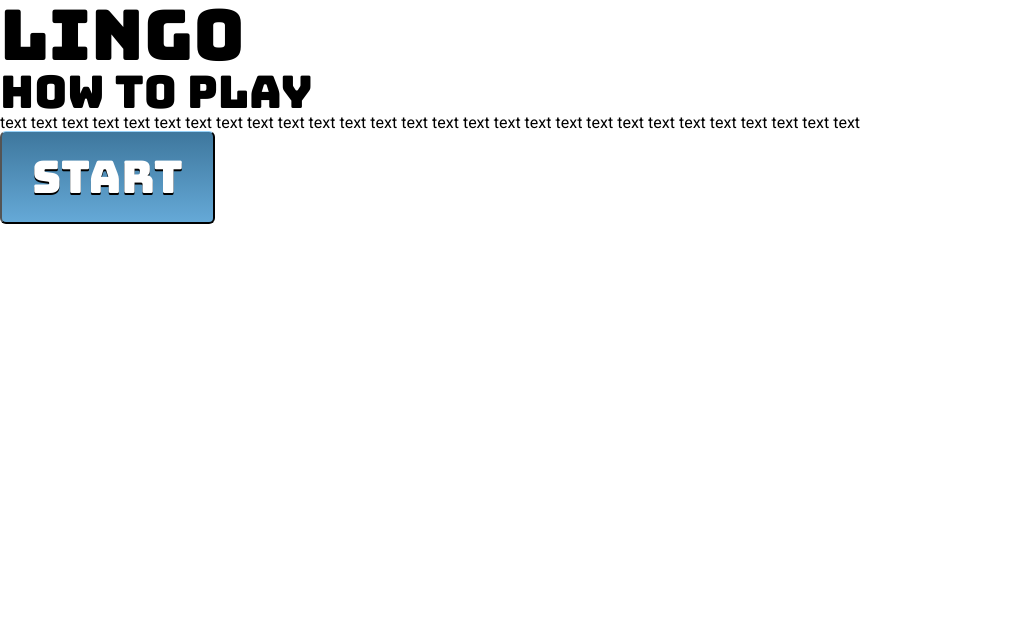
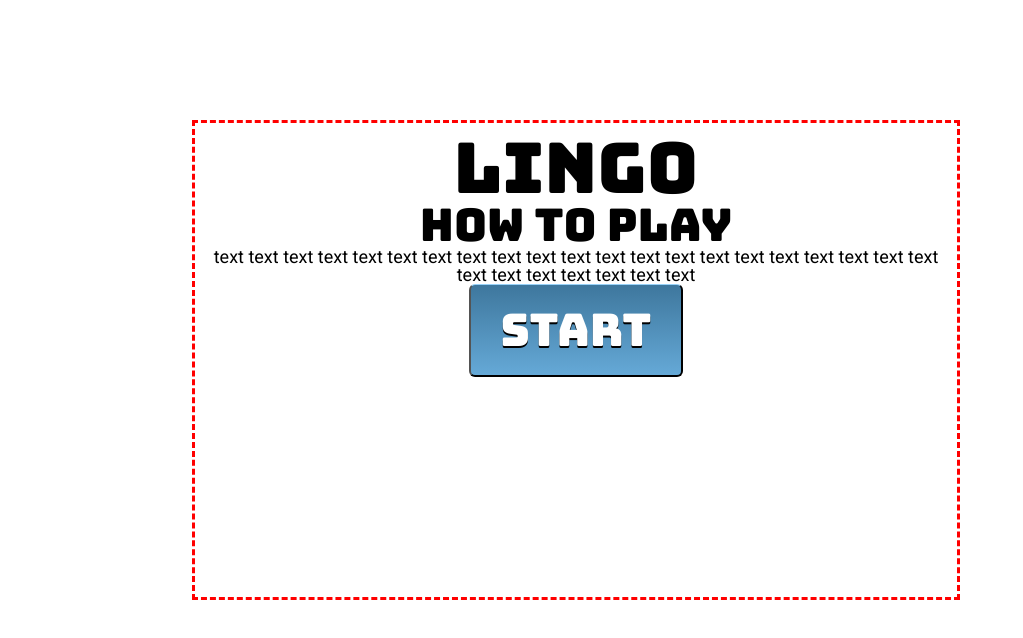
Before and after one commit to adam-rice/Lingo, a website built with webpack: page index.html in a window 1280 px wide. Shown: the whole page, without its empty margins (0-1023 px from the left). Built offline with nearby package versions, Linux system fonts and the light colour scheme.

Commit message:
section sizing

```diff
--- a/lib/styles.css
+++ b/lib/styles.css
@@ -1,15 +1,22 @@
-body {
+section {
   font-family: 'Roboto', sans-serif;
+  font-size: 18px;
+  margin: 15vh 15vw;
+  height: 60vh;
+  width: 60vw;
+  padding: 10px;
+  box-sizing: border-box;
+  text-align: center;
+  border: 3px dashed red;
 }
-
 h1, h2, #start-button {
   font-family: 'Bungee', cursive;
   font-size: 45px;
 }
-
 h1 {
   font-size: 70px;
 }
+
 #start-button {
    border-top: 1px solid #96d1f8;
    background: #65a9d7;
```
Also changed, not shown: index.html (+3 -1 lines).
